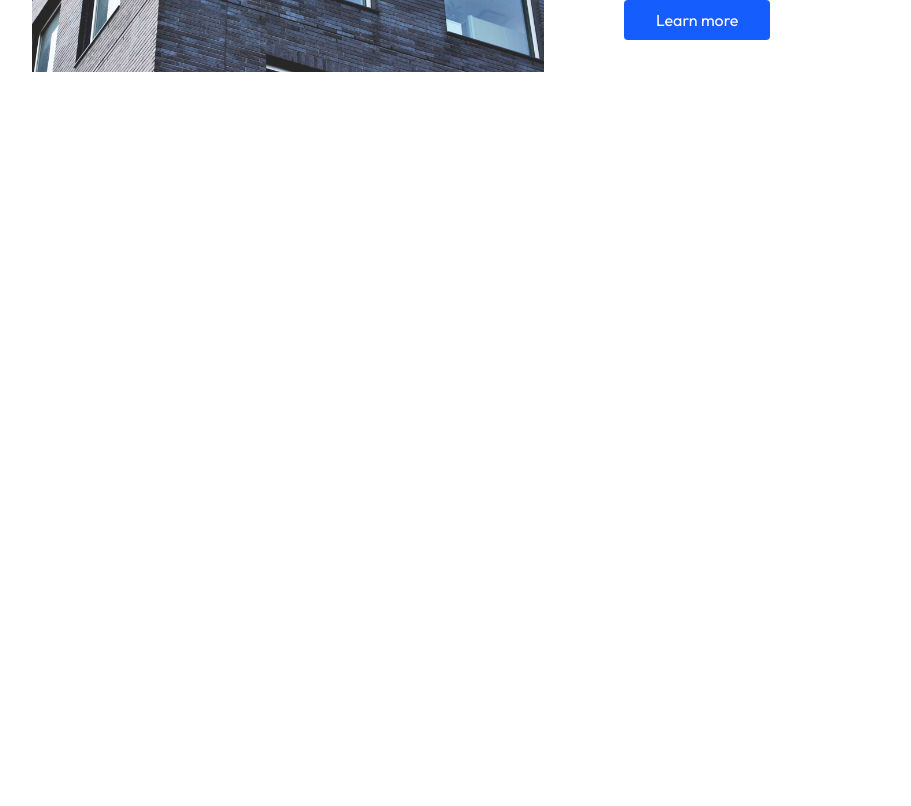
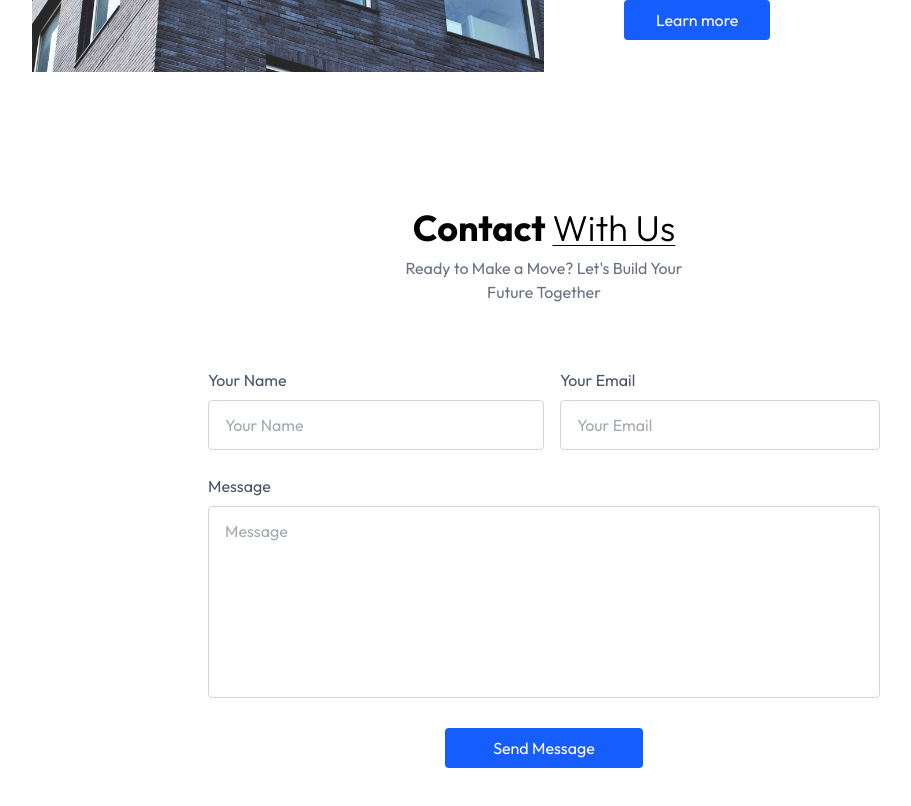
Before and after one commit to PavelRiajul/real-state-website-react, a React (Vite) app: page / in a window 1280 px wide. Shown: the part 1480-2286 px from the top of the page, without its empty margins (96-1007 px from the left). Before the commit the page ends 1608 px from the top, so only its background shows below. Built offline with nearby package versions, Linux system fonts and the light colour scheme.

Commit message:
form design complete

```diff
--- a/src/App.jsx
+++ b/src/App.jsx
@@ -1,5 +1,6 @@
 
 import About from './components/About'
+import Contact from './components/Contact'
 import Header from './components/Header'
 
 const App = () => {
@@ -7,6 +8,7 @@
     <div className='w-full overflow-hidden'>
       <Header/>
       <About/>
+      <Contact/>
     </div>
   )
 }
--- /dev/null
+++ b/src/components/Contact.jsx
@@ -0,0 +1,30 @@
+import React from 'react'
+
+const Contact = () => {
+  return (
+    <div className='text-center flex flex-col justify-center items-center p-6 py-20 lg:px-32 w-full overflow-hidden' id='Contact'>
+         <h1 className='text-2xl sm:text-4xl font-bold mb-2'>Contact <span className='underline underline-offset-4 decoration-1 under font-light '>With Us</span></h1>
+         <p className='text-gray-500 max-w-80 text-center mb-8'>Ready to Make a Move? Let's Build Your Future Together</p>
+         <form className='max-w-2xl mx-auto text-gray-600 pt-8'>
+            <div className='flex flex-wrap' >
+                <div className='w-full  md:w-1/2 text-left'>
+                    Your Name
+                    <input className='w-full border border-gray-300 rounded py-3 px-4 mt-2' type="text" name="Name" placeholder='Your Name' required />
+                </div>
+                <div className='w-full  md:w-1/2 text-left md:pl-4'>
+                    Your Email
+                    <input className='w-full border border-gray-300 rounded py-3 px-4 mt-2' type="email" name="Email" placeholder='Your Email' required />
+                </div>
+            </div>
+            {/*  */}
+            <div className='text-left my-6'>
+                Message
+              <textarea name="Message" id="" placeholder='Message' className='w-full border border-gray-300 rounded py-3 px-4 mt-2 h-48 resize-none'></textarea>
+            </div>
+            <button className='bg-blue-600 text-white rounded py-2 px-12 mb-12'>Send Message</button>
+         </form>
+    </div>
+  )
+}
+
+export default Contact
```
Also changed, not shown: 1 other file (tests, documents, lock files or other folders).
